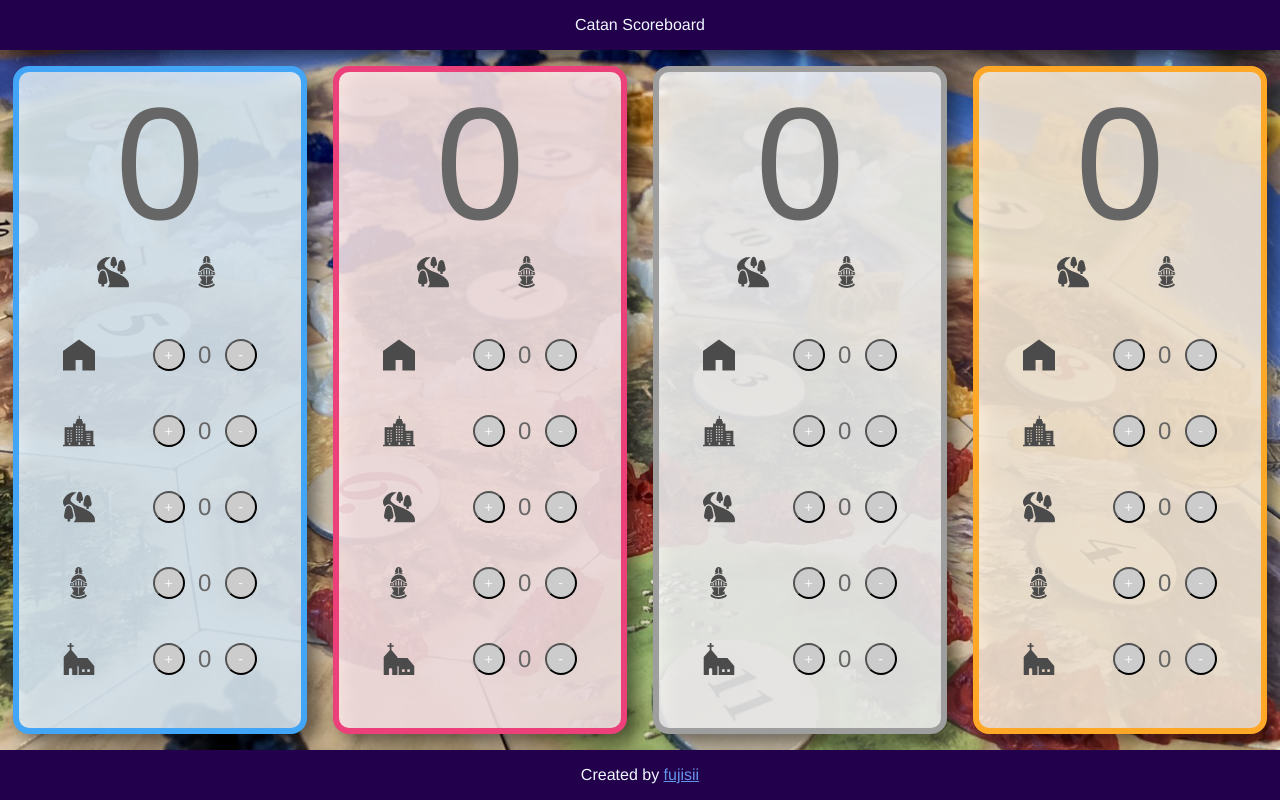
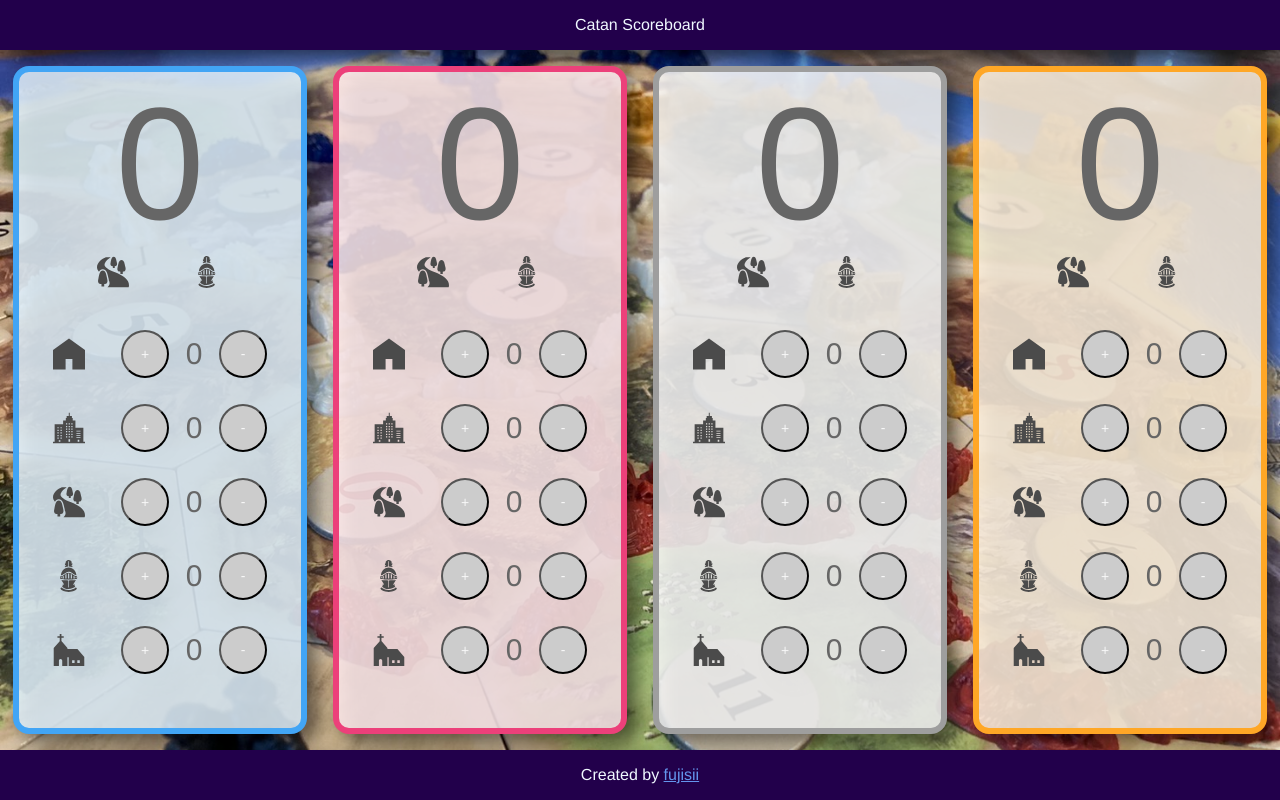
Before and after one commit to fujisii/catan-scoreboard, a React (Create React App) app: page / in a window 1280 px wide. Built offline with nearby package versions, Linux system fonts and the light colour scheme.

Commit message:
update: css調整

```diff
--- a/src/App.css
+++ b/src/App.css
@@ -130,8 +130,9 @@ a {
 }
 
 .counter > p {
-  font-size: 24px;
+  font-size: 30px;
   width: 3ch;
+  margin: 20px 0px;
   text-align:center;
   position:relative;
 }
@@ -142,8 +143,8 @@ a {
 .counter button {
   font-size: 14px;
   color: #f7f7f7;
-  width: 32px;
-  height: 32px;
+  width: 48px;
+  height: 48px;
   background: #ccc;
   border-radius: 50%;
 }
```
